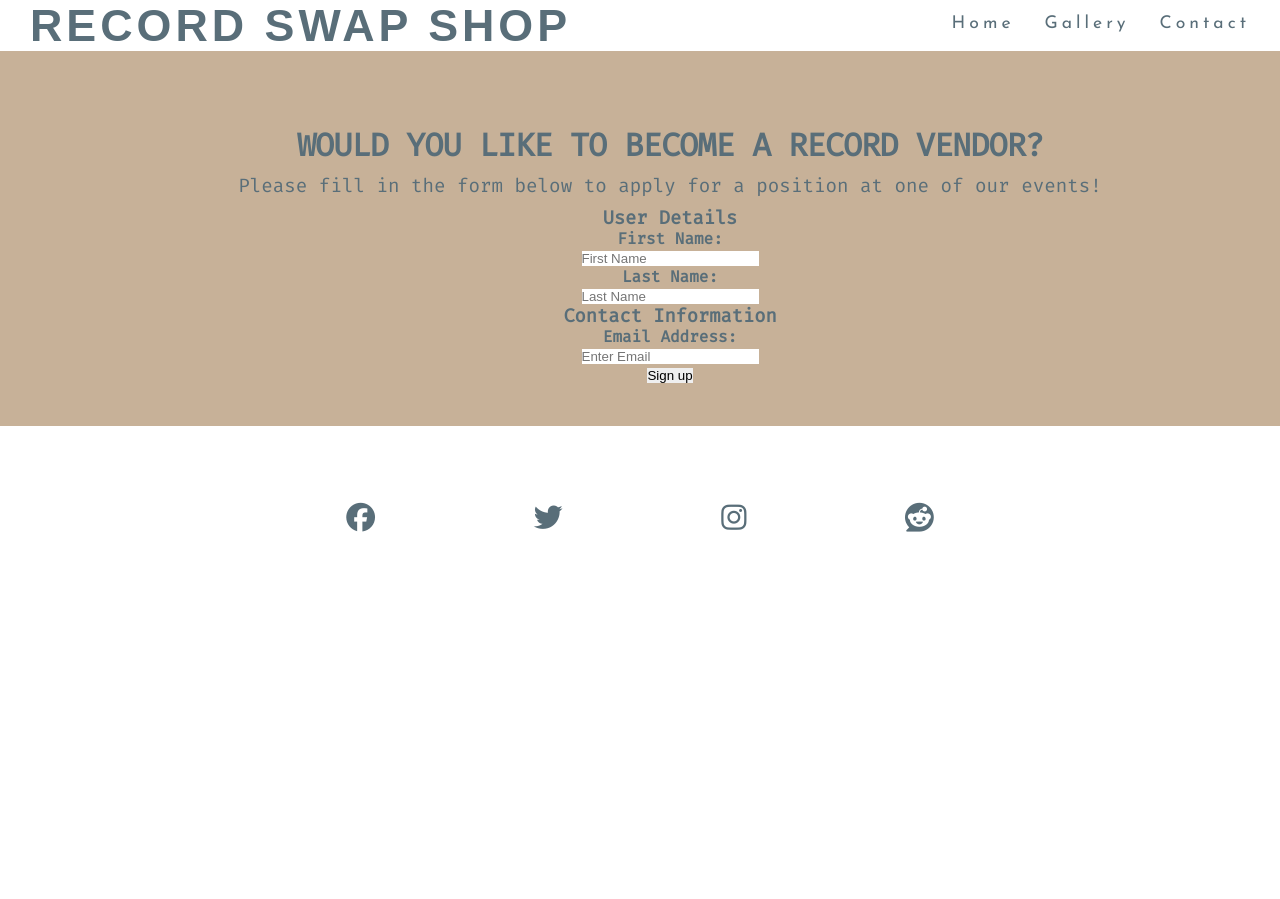
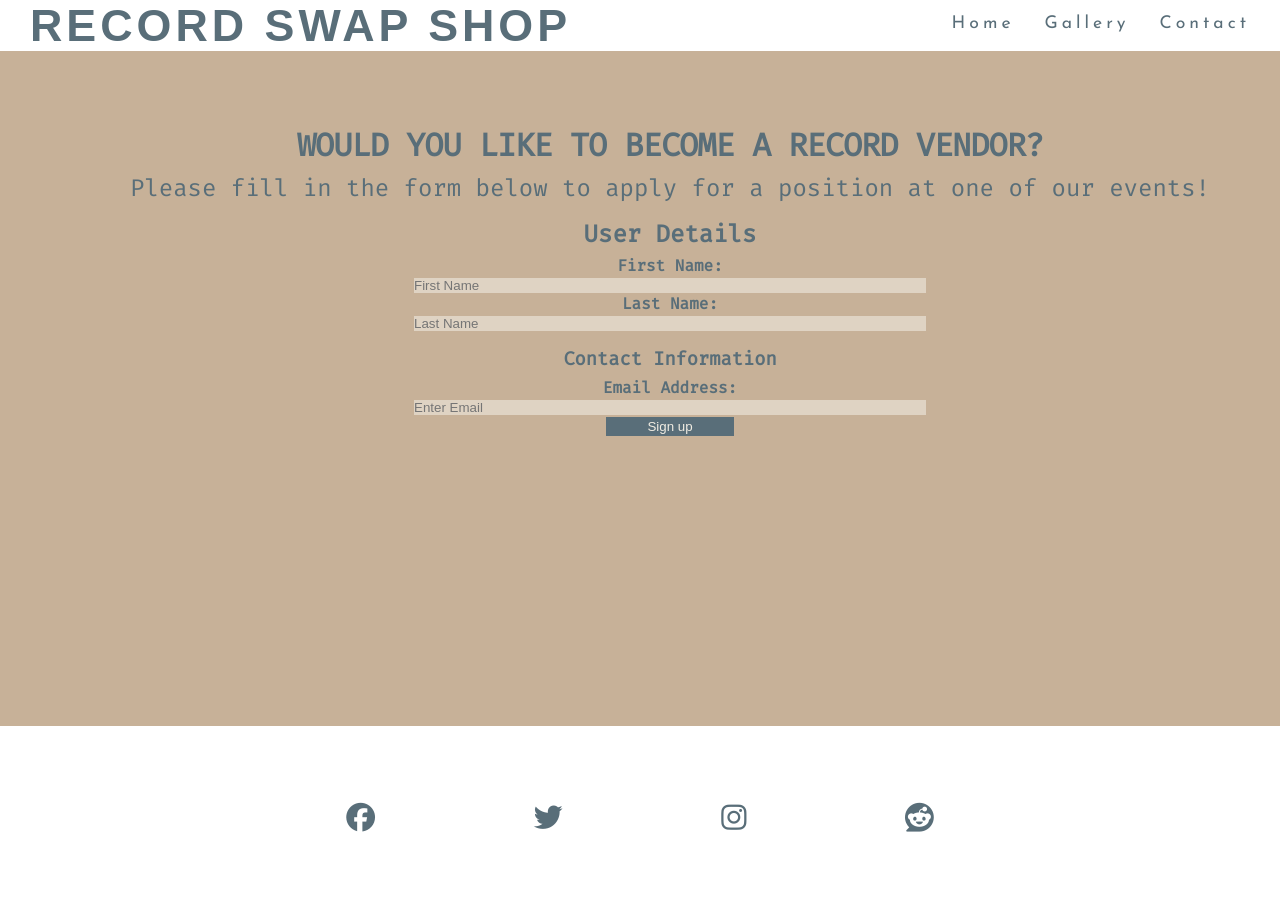
Before and after one commit to EoinAherne/portfolio-project-one, a plain HTML site: page form.html in a window 1280 px wide. Shown: the top 899 px of the page. Before the commit the page ends 800 px from the top, so only its background shows below. Drawn offline with Linux system fonts and the light colour scheme.

Commit message:
Further styling to form page

```diff
--- a/assets/css/style.css
+++ b/assets/css/style.css
@@ -189,7 +189,7 @@ hr {
     }
 #meetups div {
     color: #fafafa;
-    background-color: rgba(0, 0, 0, .3);
+    background-color: rgba(0, 0, 0, .7);
     width: 20%;
     height: 300px;
     float: left;
@@ -240,7 +240,7 @@ hr {
 #form-title{
     clear: both;
     overflow: hidden;
-    height: 300px;
+    height: 600px;
     width: 100%;
     background-color: #c7b198;
     padding-top: 75px;
@@ -258,7 +258,7 @@ hr {
 #vendor-p {
     font-family: Fira mono;
     padding: 10px;
-    font-size:120%;
+    font-size:150%;
     text-align: center;
 }
 
@@ -268,3 +268,42 @@ hr {
     font-family: Fira Mono;
     text-align: center;
 }
+#user-details {
+    padding-top: 8px;
+    padding-bottom: 8px;
+    font-size:150%;
+    text-align: center;
+
+}
+#fname {
+
+    background-color: #dfd3c3;
+    width:40%
+
+
+}
+#lname {
+
+    background-color: #dfd3c3;
+    width: 40%;
+}
+#contact {
+    padding-top: 16px;
+    padding-bottom: 8px;
+}
+#email {
+    background-color: #dfd3c3;
+    width: 40%;
+}
+/* Style sign up button */
+#sign-up {
+    height: 10%;
+    width: 10%;
+    padding-top:2px ;
+    padding-bottom: 2px;
+    background-color: #596e79;
+    color: #f0ece2;
+   text-decoration: none;
+
+
+}
--- a/form.html
+++ b/form.html
@@ -38,14 +38,14 @@
 
     <form id="form-main" >
         <fieldset>
-            <legend><h3>User Details</h3></legend>
+            <legend><h3 id="user-details">User Details</h3></legend>
                 <label for="fname" id="fname" name="fname"><h4>First Name:</h4></label>
                     <input type="text" id="fname" name="fname" placeholder="First Name" required>
                 <label for="lname" id="lname"><h4>Last Name:</h4></label>
                     <input type="text" id="lname" name="lname" placeholder="Last Name" required>
         </fieldset>
         <fieldset>
-            <legend><h3>Contact Information</h3></legend>
+            <legend><h3 id="contact">Contact Information</h3></legend>
                 <label for="email" id="email" name="email" type="email"><h4>Email Address:</h4></label>
                     <input type="email" id="email" name="email" placeholder="Enter Email" required>
         </fieldset>
```
